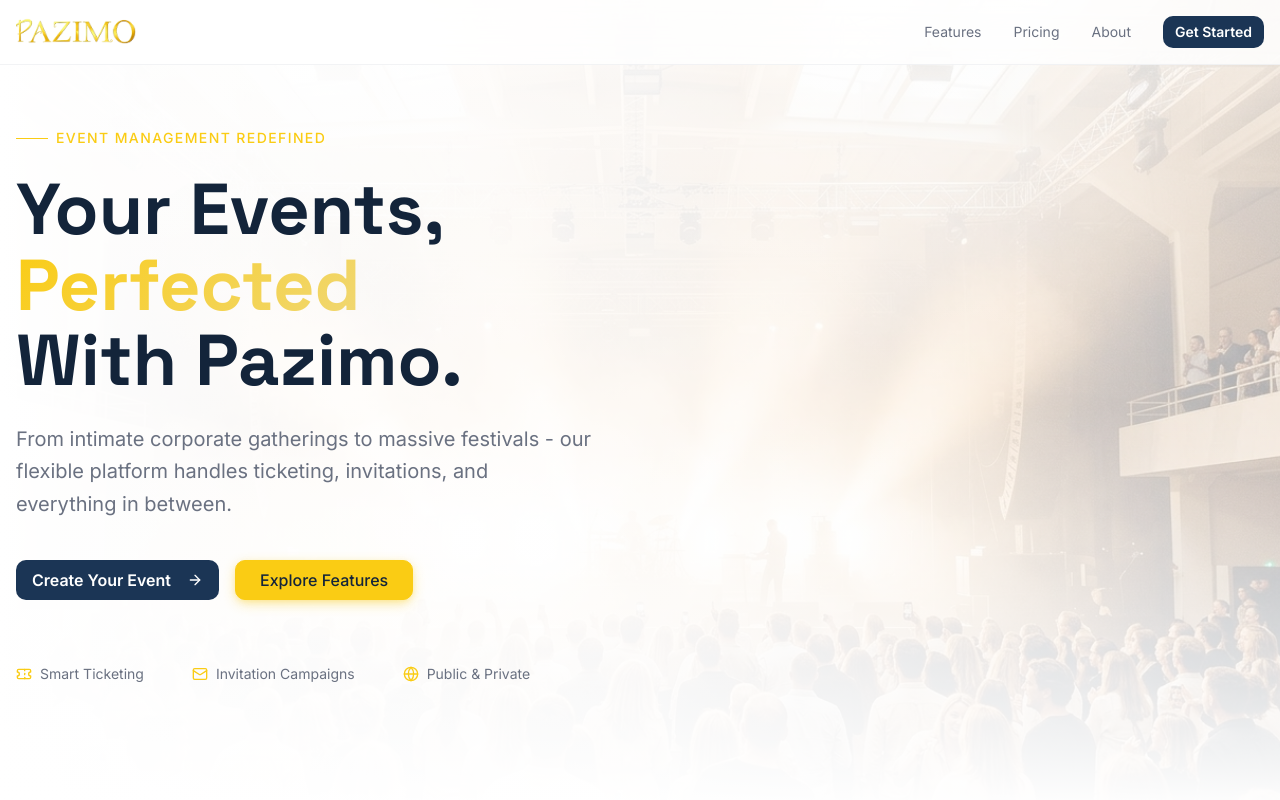
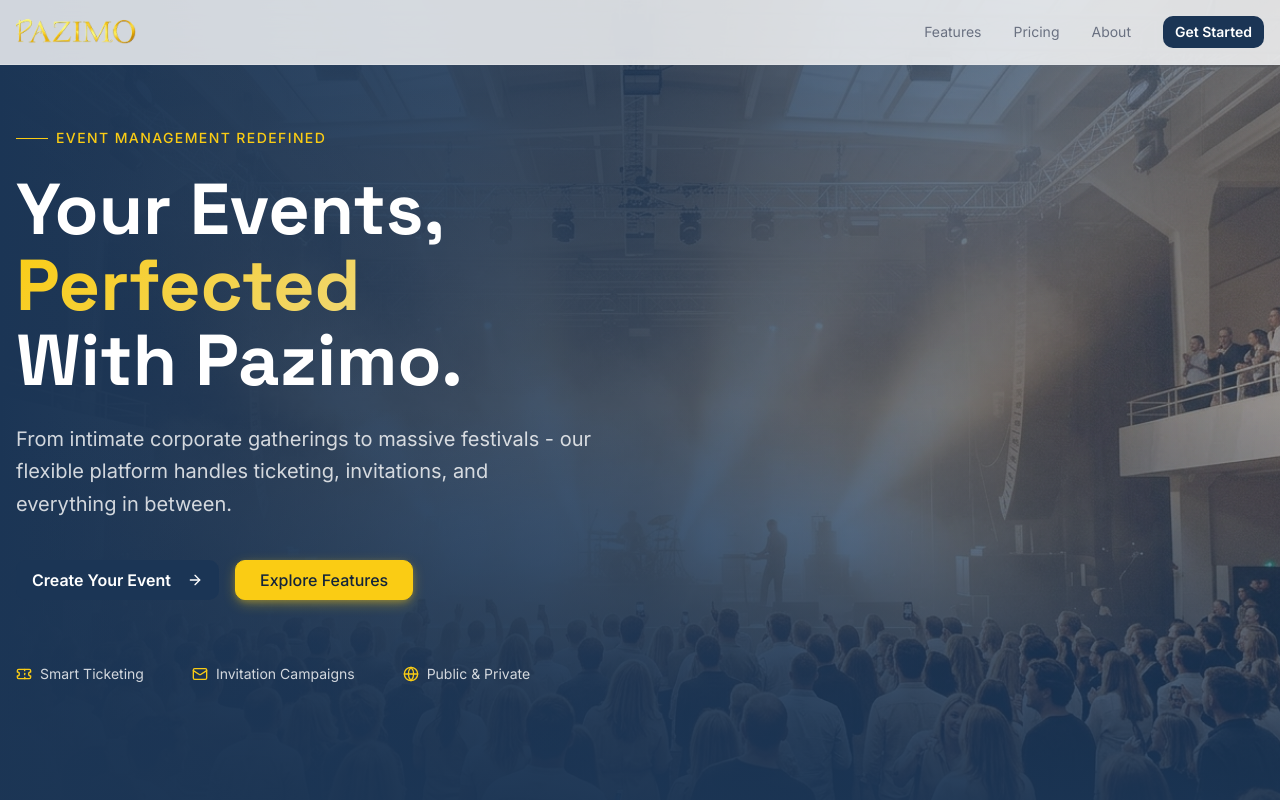
Before and after one commit to Kaleab-Shewangizaw/pazimo-organizer, a Next.js app: page / in a window 1280 px wide. Shown: the top 800 px of the page. Built offline with nearby package versions, Linux system fonts and the light colour scheme.

Commit message:
style: update HeroSection background gradients and text colors to primary theme

```diff
--- a/components/HeroSection.tsx
+++ b/components/HeroSection.tsx
@@ -7,11 +7,11 @@ import { Button } from "@/components/ui/button";
 
 const HeroSection = () => {
   return (
-    <section className="relative flex min-h-screen items-center overflow-hidden">
+    <section className="relative flex min-h-screen items-center overflow-hidden bg-primary/90">
       <div className="absolute inset-0">
         <img src="/images/hero-event.jpg" alt="Event atmosphere" className="h-full w-full object-cover" />
-        <div className="absolute inset-0 bg-gradient-to-r from-background via-background/90 to-background/60" />
-        <div className="absolute inset-0 bg-gradient-to-t from-background via-transparent to-background/40" />
+        <div className="absolute inset-0 bg-gradient-to-r from-primary via-primary/80 to-primary/40" />
+        <div className="absolute inset-0 bg-gradient-to-t from-primary/90 via-transparent to-primary/30" />
       </div>
 
       <div className="container relative z-10 mx-auto px-4 py-32">
@@ -28,13 +28,13 @@ const HeroSection = () => {
             </span>
           </div>
 
-          <h1 className="mb-6 text-5xl font-display font-bold leading-[1.05] text-foreground md:text-7xl">
+          <h1 className="mb-6 text-5xl font-display font-bold leading-[1.05] text-white md:text-7xl">
             Your Events, <span className="text-gradient-gold">Perfected</span>
             <br />
             With Pazimo.
           </h1>
 
-          <p className="mb-10 max-w-xl text-lg leading-relaxed text-muted-foreground md:text-xl">
+          <p className="mb-10 max-w-xl text-lg leading-relaxed text-white/80 md:text-xl">
             From intimate corporate gatherings to massive festivals - our flexible platform handles ticketing,
             invitations, and everything in between.
           </p>
@@ -67,7 +67,7 @@ const HeroSection = () => {
                 initial={{ opacity: 0, y: 20 }}
                 animate={{ opacity: 1, y: 0 }}
                 transition={{ duration: 0.6, delay: 0.4 }}
-                className="flex items-center gap-2 text-sm text-muted-foreground"
+                className="flex items-center gap-2 text-sm text-white/80"
               >
                 <Icon className="h-4 w-4 text-accent" />
                 <span>{label}</span>
```
